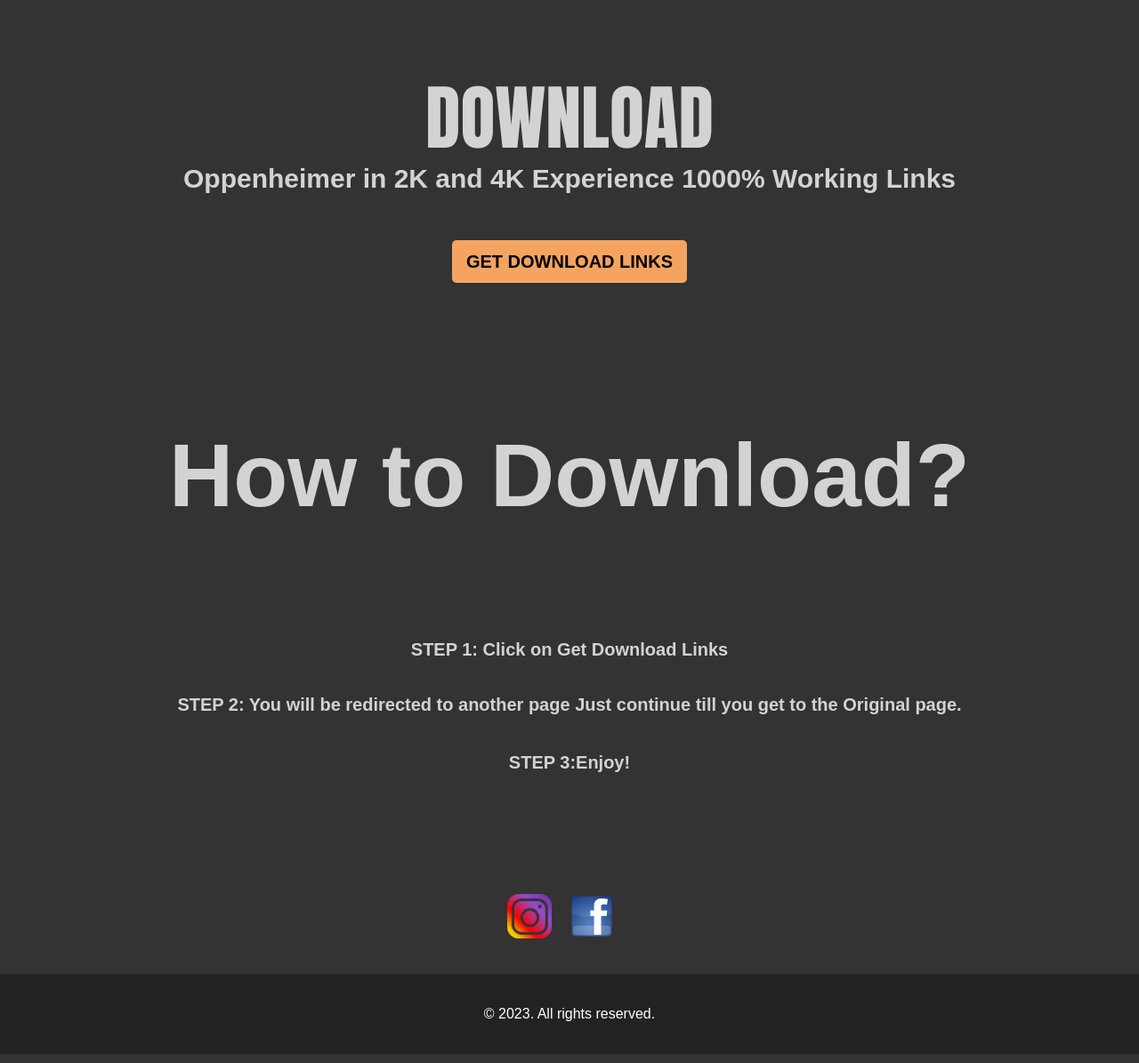
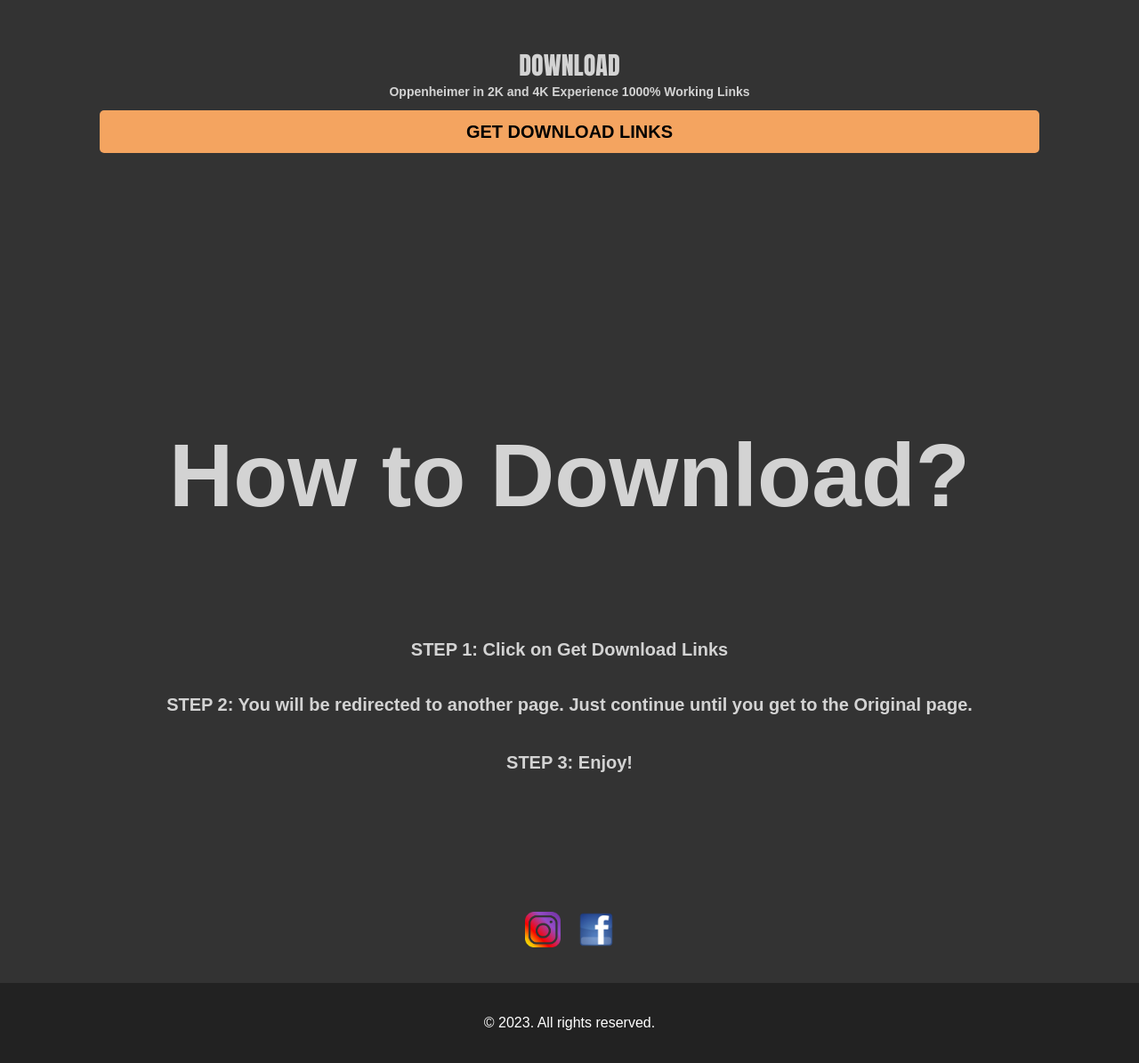
Before and after one commit to shahidmukhtarr/HTML-CSS-Project-Web-Page, a plain HTML site: page index.html in a window 1280 px wide. Shown: the part 446-1641 px from the top of the page at 89% size. Drawn offline with Linux system fonts and the light colour scheme.

Commit message:
Add files via upload

```diff
--- a/index.html
+++ b/index.html
@@ -3,63 +3,87 @@
 <head>
   <meta charset="UTF-8">
   <meta name="viewport" content="width=device-width, initial-scale=1.0">
-  <title> Download Oppenheimer 2023 </title>
+  <title>Download Oppenheimer 2023</title>
   <link rel="stylesheet" href="styles.css">
+
+  <style>
+    @media (max-width: 1280px) {
+      .header-text {
+        font-size: 10px;
+        text-align: center;
+        margin-top: -6px;
+        margin-left: 13px;
+      }
+
+      .custom-heading {
+        font-size: 28px;
+      }
+
+      .button-container p {
+        font-size: 14px;
+        text-align: center;
+        margin-top: 15px;
+      }
+
+      .link-button {
+        display: block;
+        width: 80%;
+        margin: 10px auto;
+        text-align: center;
+      }
+
+      .custom-text {
+        font-size: 20px;
+      }
+
+      .logo-content {
+        display: flex;
+        justify-content: center;
+        align-items: center;
+        margin-top: 20px;
+      }
+
+      .logo-button {
+        margin: 0 10px;
+      }
+
+      .logo-button img {
+        width: 40px;
+        height: 40px;
+      }
+    }
+  </style>
 </head>
 <body>
-
-
   <header>
-
-
     <nav>
-      <div class="logo"> Oppenheimer 2023 </div>
+      <div class="logo">Oppenheimer 2023</div>
     </nav>
-
-    <h8 class="header-text">
-        Created by Coder47
-         </h8>
-
+    <h8 class="header-text">Created by Coder47</h8>
     <div class="button-container">
-        <h1 class="custom-heading">
-            DOWNLOAD
-        </h1>
-        <p>
-            Oppenheimer in 2K and 4K Experience 1000% Working Links
-        </p>
-        <a href="https://tii.la/rB9BQuEmu" class="link-button"> GET DOWNLOAD LINKS</a>
-      </div>
-
+      <h1 class="custom-heading">DOWNLOAD</h1>
+      <p>Oppenheimer in 2K and 4K Experience 1000% Working Links</p>
+      <a href="https://tii.la/rB9BQuEmu" class="link-button">GET DOWNLOAD LINKS</a>
+    </div>
   </header>
-
-
-<section class="contact-section">
-<h3 class="custom-text">
-
-    How to Download?
-
-</h3>
-
-<h4> STEP 1: Click on Get Download Links</h4>
-<h5>STEP 2: You will be redirected to another page Just continue till you get to the Original page.</h5>
-<h6>STEP 3:Enjoy!</h6>
-</section>
-
+  <section class="contact-section">
+    <h3 class="custom-text">How to Download?</h3>
+    <h4>STEP 1: Click on Get Download Links</h4>
+    <h5>STEP 2: You will be redirected to another page. Just continue until you get to the Original page.</h5>
+    <h6>STEP 3: Enjoy!</h6>
+  </section>
   <section class="logo-section">
     <div class="logo-content">
       <a href="https://www.instagram.com/shahidmukhtaarr/" class="logo-button">
         <img src="images/logo1.png" alt="Instagram">
-        <a href="https://web.facebook.com/whyyshahid/" class="logo-button">
-            <img src="images/logo2.png" alt="Facebook">
+      </a>
+      <a href="https://web.facebook.com/whyyshahid/" class="logo-button">
+        <img src="images/logo2.png" alt="Facebook">
       </a>
     </div>
   </section>
-
-
-
   <footer>
     <p>&copy; 2023. All rights reserved.</p>
   </footer>
 </body>
-
 </html>
```
